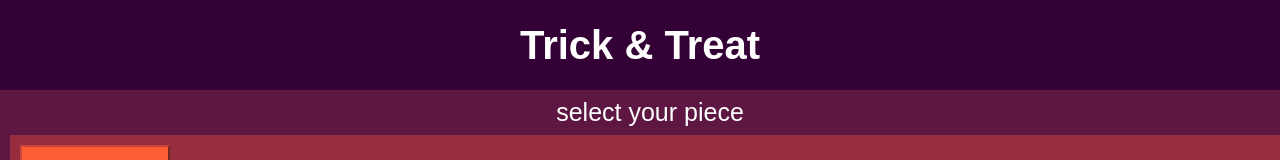
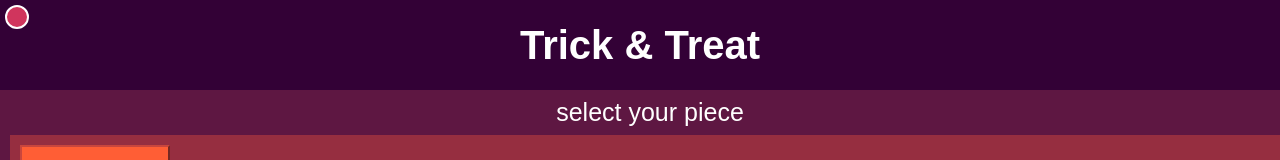
Before and after one commit to aahvocado/trick-n-treat--public, a React (Create React App) app in the folder remote/: page / in a window 1280 px wide. Shown: the top 160 px of the page. Built offline with nearby package versions, Linux system fonts and the light colour scheme; no server answers; a web font is replaced by a local one.

Commit message:
create an indicator that can be clicked on to reconnect

```diff
--- a/remote/src/App.js
+++ b/remote/src/App.js
@@ -1,11 +1,14 @@
 import React, { Component } from 'react';
 
 import PlayerGamePage from './pages/PlayerGamePage';
+import {WebsocketConnectionIndicator} from 'components/WebsocketConnectionIndicator';
 
 class App extends Component {
   render() {
     return (
       <div className='bg-primary'>
+        <WebsocketConnectionIndicator />
+
         <div className='flex-centered flex-col color-white'>
           <h1 className='flex-none fsize-8 olor-white mar-ver-5 f-bold width-full text-center'>Trick & Treat</h1>
           <PlayerGamePage />
--- /dev/null
+++ b/remote/src/components/WebsocketConnectionIndicator.js
@@ -0,0 +1,63 @@
+import React, { PureComponent } from 'react';
+
+import * as connectionManager from 'managers/connectionManager';
+
+const INDICATOR_STYLES = {
+  CONNECTED: {
+    background: '#99f1b2',
+  },
+  DISCONNECTED: {
+    background: '#d0355d',
+  }
+}
+
+export class WebsocketConnectionIndicator extends PureComponent {
+  /** @default */
+  constructor(props) {
+    super(props);
+
+    this.handleStatusOnClick = this.handleStatusOnClick.bind(this);
+
+    this.state = {
+      isConnected: false,
+    }
+  }
+  /** @default */
+  componentDidMount() {
+    const socket = connectionManager.socket;
+
+    socket.on('connect', () => {
+      this.setState({isConnected: true});
+    });
+
+    socket.on('disconnect', () => {
+      this.setState({isConnected: false});
+    });
+  }
+  /** @default */
+  render() {
+    const { isConnected } = this.state;
+
+    const modifierStyles = isConnected ? INDICATOR_STYLES.CONNECTED : INDICATOR_STYLES.DISCONNECTED;
+
+    return (
+      <button
+        className='pad-2 position-fixed mar-l-1 mar-t-1 borradius-3 bor-2-white'
+        style={modifierStyles}
+        title='Click to reconnect to Websocket Server'
+        onClick={this.handleStatusOnClick}
+      >
+      </button>
+    );
+  };
+  /**
+   * clicking on this button makes an attempt to reconnect
+   */
+  handleStatusOnClick() {
+    const { isConnected } = this.state;
+
+    if (!isConnected) {
+      connectionManager.reconnect();
+    }
+  }
+}
--- a/remote/src/index.js
+++ b/remote/src/index.js
@@ -12,8 +12,6 @@ import './compiled/app.css';
 // pages
 import App from './App';
 
-ReactDOM.render(<App />, document.getElementById('root'));
-
 // If you want your app to work offline and load faster, you can change
 // unregister() to register() below. Note this comes with some pitfalls.
 // Learn more about service workers: http://bit.ly/CRA-PWA
@@ -21,3 +19,6 @@ serviceWorker.unregister();
 
 // connect to websocket
 connectionManager.connect();
+
+// render after everything
+ReactDOM.render(<App />, document.getElementById('root'));
--- a/remote/src/managers/connectionManager.js
+++ b/remote/src/managers/connectionManager.js
@@ -7,7 +7,7 @@ const SERVER_URL = 'localhost:666';
  */
 
 /** @type {socket.io-client} */
-let socket;
+export let socket;
 
 /**
  * required to be called to instantiate the Socket Client
@@ -15,8 +15,18 @@ let socket;
  * @returns {socket.io-client} - gives back the socket that made the connection attempt
  */
 export function connect() {
-  socket = io.connect(SERVER_URL);
-  console.log('Websocket Client connected');
+  socket = io.connect(SERVER_URL, {
+    reconnect: false,
+    reconnectionAttempts: 1,
+  });
 
   return socket;
 }
+/**
+* if connected once before and now disconnected, can be called this to reconnect
+*/
+export function reconnect() {
+  if (socket) {
+    socket.io.reconnect();
+  }
+};
```
